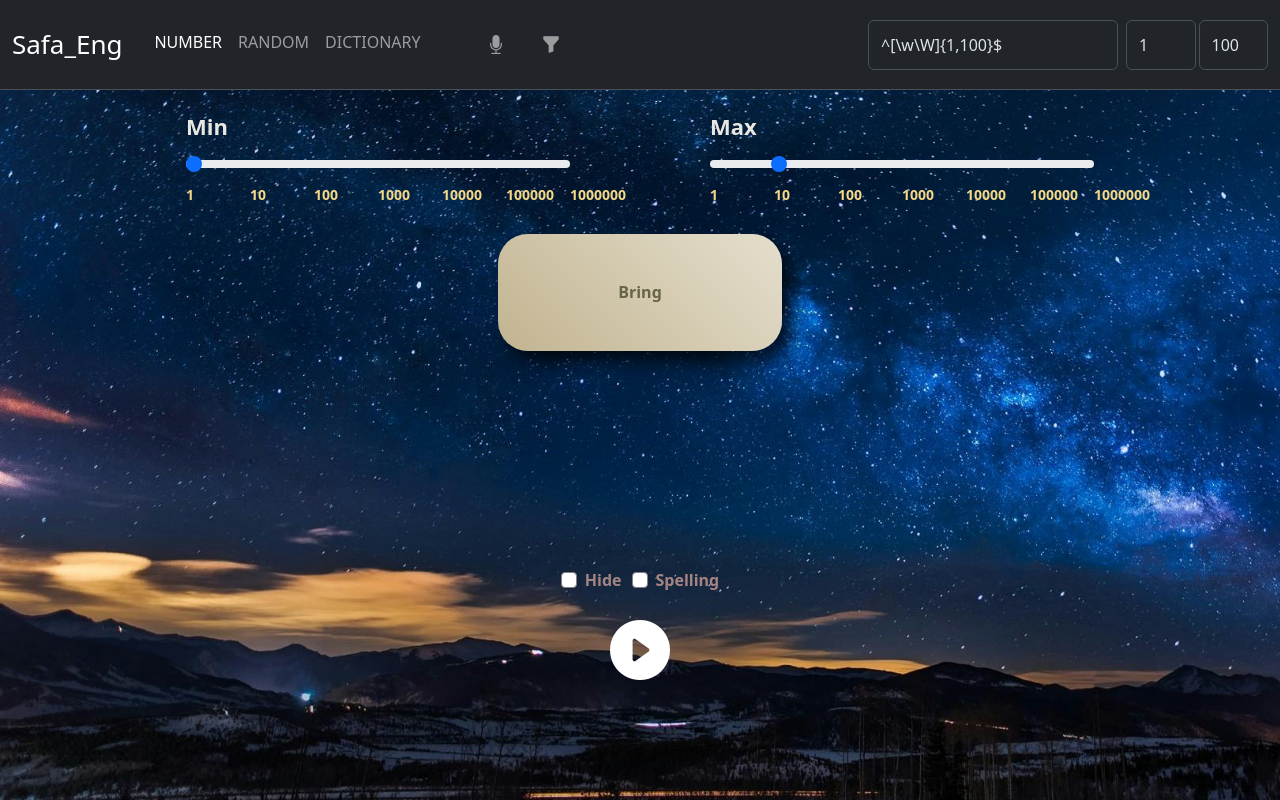
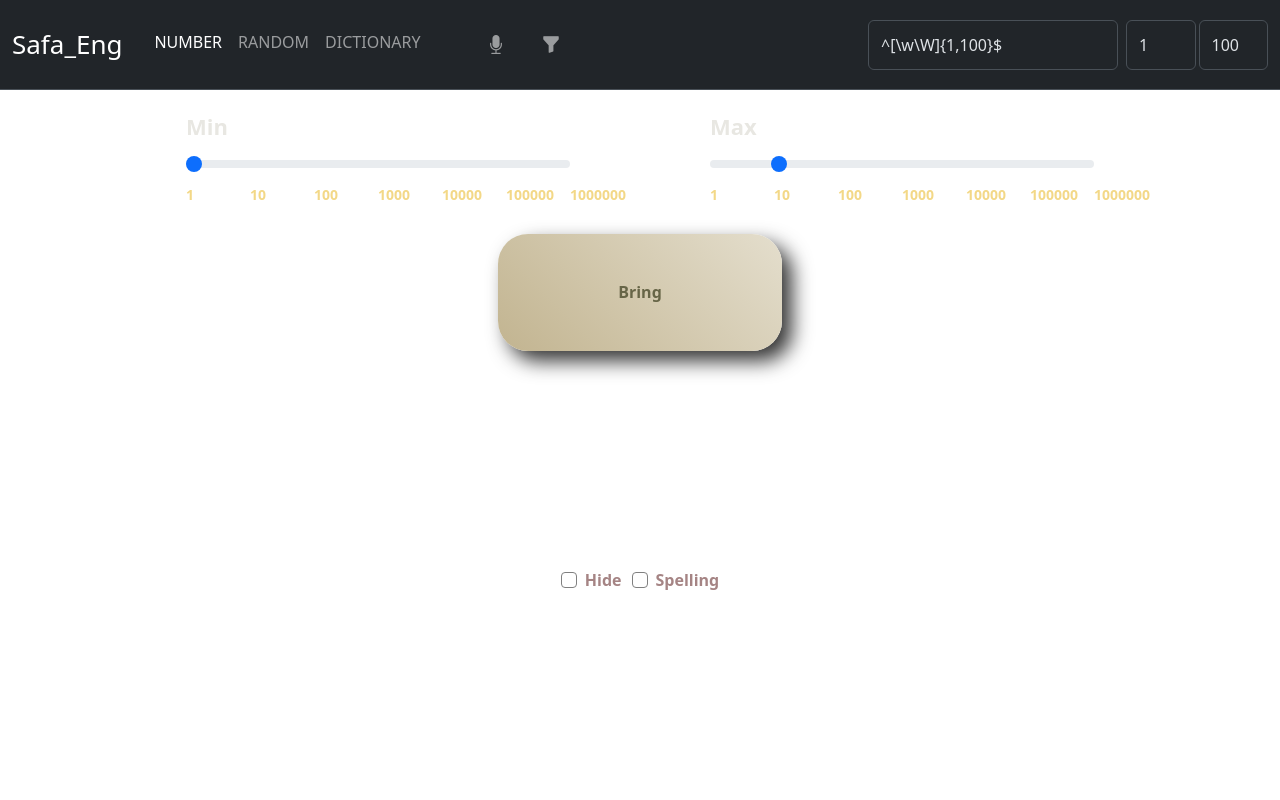
Before and after one commit to furkanakdas/english-dictionary-app, a React (Create React App) app in the folder client/: page /number in a window 1280 px wide. Built offline with nearby package versions, Linux system fonts and the light colour scheme.

Commit message:
small tasks done3

```diff
--- a/client/src/App.css
+++ b/client/src/App.css
@@ -171,7 +171,7 @@ cursor: pointer;
 
   background-repeat: no-repeat;
 
-  background-image: url("../public/images/pexels-pixabay-355465.jpg") ;
+  /* background-image: url("../public/images/pexels-pixabay-355465.jpg") ; */
 }
 
 .sky-2{
@@ -179,7 +179,7 @@ cursor: pointer;
 
   background-repeat: no-repeat;
 
-  background-image: url("../public/images/pexels-photo-440731.jpeg") ;
+  /* background-image: url("../public/images/pexels-photo-440731.jpeg") ; */
 }
 
 .number .my-input-group .range{
```
Also changed, not shown: client/public/images/pexels-photo-440731.jpeg (deleted), client/public/images/pexels-pixabay-355465.jpg (deleted).
